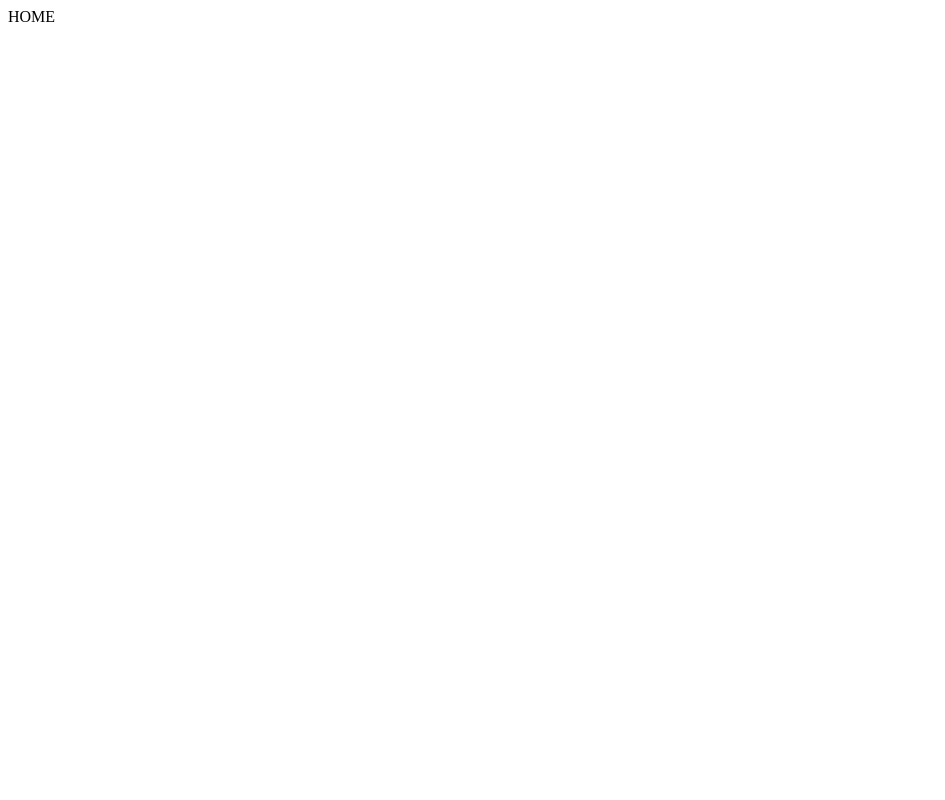
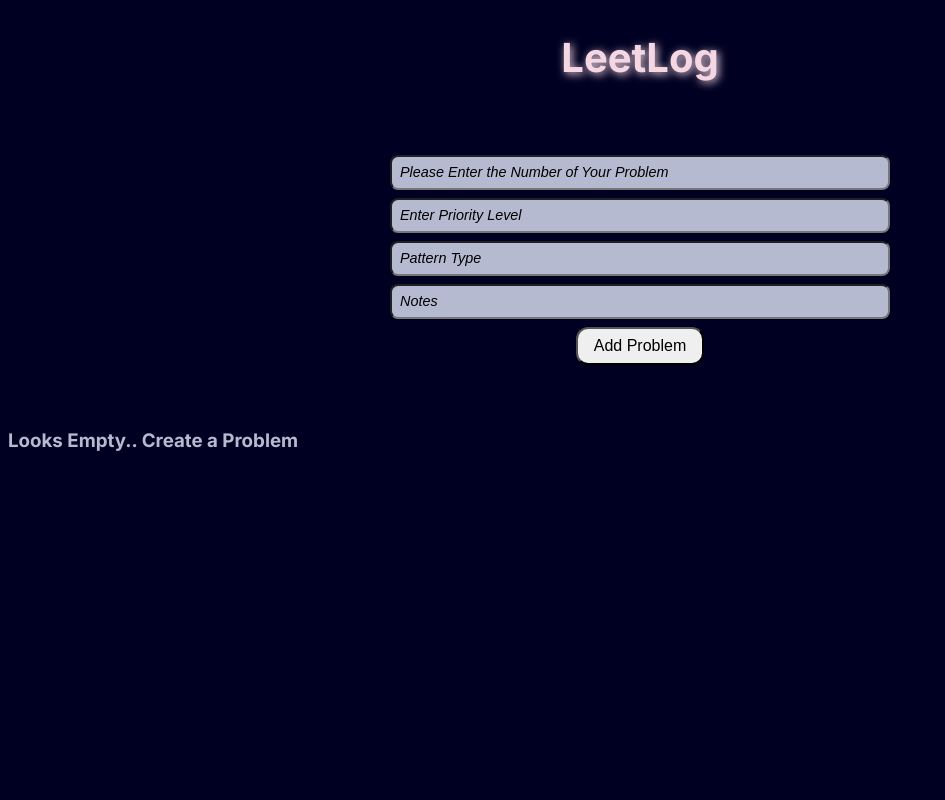
Before and after one commit to Damedollar02/leetlog, a Flask app: page / in a window 1280 px wide. Before the commit the part shown is almost empty. Shown: the whole page, without its empty margins (0-945 px from the left). Run offline with Flask 3, Linux system fonts and the light colour scheme.

Commit message:
Can add/delete from database, inital css styling

```diff
--- a/app.py
+++ b/app.py
@@ -32,12 +32,37 @@ class CodeProblem(db.Model):
 
 def index():
     if request.method == "POST":
-        problem_number = request.form.get("number")
-        priority = request.form.get("priority")
+        problem_number = int(request.form.get("number"))
+        priority = int(request.form.get("priority"))
         pattern = request.form.get("pattern")
         notes = request.form.get("notes")
+
+        new_problem = CodeProblem(
+            number = problem_number,
+            priority_level = priority,
+            pattern_type = pattern,
+            notes = notes,
+        )
+        try:
+            db.session.add(new_problem)
+            db.session.commit()
+            return redirect(url_for('index'))
+        except:
+            return "There was an issue adding your leetcode problem"
     else:
-        return "HOME"
+        problems = CodeProblem.query.order_by(CodeProblem.priority_level).all()
+        return render_template("index.html", problems=problems)
+
+
+@app.route("/delete/<int:number>", methods=["POST"])
+def delete(number):
+    record_to_delete = CodeProblem.query.get_or_404(number)
+    try:
+        db.session.delete(record_to_delete)
+        db.session.commit()
+        return redirect(url_for('index'))
+    except:
+        return "There was an issue deleting the problem"
 
 
 
--- /dev/null
+++ b/static/styles.css
@@ -0,0 +1,74 @@
+.title-class {
+  color: #F5D7E3;
+  font-weight: bold;
+  font-size: 2.5rem;
+  text-align: center;
+  text-shadow: 2px 2px 8px #F5D7E3;
+}
+
+.no-problems {
+  color: #B5BAD0;
+}
+
+.problem-list {
+  color: #B5BAD0;
+}
+
+.problem-text {
+  color: #F5D7E3;
+  text-shadow: 2px 2px 8px #F5D7E3;
+  font-weight: bold;
+}
+
+.problem-card {
+  display: flex;
+  flex-direction: row;
+  justify-content: space-between;
+  align-items: center;
+  padding: 1rem;
+  border-radius: 0.5rem;
+  background-color: #1c1c2e;
+  margin-bottom: 1rem;
+}
+
+.form-card {
+  width: 100%;
+  max-width: 600px;
+  margin: 2rem auto;
+  text-align: center;
+  padding: 2rem;
+  border-radius: 0.75rem;
+}
+
+button {
+  font-size: 1rem;
+  padding: 0.5rem 1rem;
+  cursor: pointer;
+  border-radius: 12px;
+}
+
+body {
+  background-color: #000022;
+  font-family: "Inter", sans-serif;
+}
+
+input {
+  display: block;
+  margin: 0.5rem auto;
+  width: 80%;
+  padding: 0.5rem;
+  border-radius: 0.5rem;
+  background-color: #B5BAD0;
+}
+
+input::-moz-placeholder {
+  color: black;
+  font-style: italic;
+  font-size: 0.9rem;
+}
+
+input::placeholder {
+  color: black;
+  font-style: italic;
+  font-size: 0.9rem;
+}/*# sourceMappingURL=styles.css.map */
--- /dev/null
+++ b/static/styles.scss
@@ -0,0 +1,73 @@
+$back_color:#000022;
+$title_color:#32DE8A;
+$text_color:#B5BAD0;
+$test_title:#F5D7E3;
+
+.title-class {
+    color: $test_title;
+    font-weight: bold;
+    font-size: 2.5rem;
+    text-align: center;
+    text-shadow: 2px 2px 8px $test_title;
+
+}
+.no-problems{
+    color: $text_color;
+}
+.problem-list{
+    color:$text_color
+}
+
+.problem-text{
+    color: $test_title;
+    text-shadow: 2px 2px 8px $test_title;
+    font-weight: bold;
+}
+
+.problem-card {
+    display: flex;
+    flex-direction: row;
+    justify-content: space-between;
+    align-items: center;
+    padding: 1rem;
+    border-radius: 0.5rem;
+    background-color: #1c1c2e;
+    margin-bottom: 1rem;
+  }
+
+
+.form-card {
+    width: 100%;
+    max-width: 600px;
+    margin: 2rem auto;
+    text-align: center;
+    padding: 2rem;
+    border-radius: 0.75rem;
+}
+
+button {
+    font-size: 1rem;
+    padding: 0.5rem 1rem;
+    cursor: pointer;
+    border-radius: 12px;
+}
+
+body {
+    background-color: $back_color;
+    font-family: 'Inter', sans-serif
+  }
+
+input {
+    display: block;
+    margin: 0.5rem auto;
+    width: 80%;
+    padding: 0.5rem;
+    border-radius: 0.5rem;
+    background-color: $text_color;
+  }
+
+input::placeholder{
+    color: black;
+    font-style: italic;
+    font-size: 0.9rem;
+}
--- a/templates/index.html
+++ b/templates/index.html
@@ -3,16 +3,38 @@
 <head>
     <meta charset="UTF-8">
     <meta name="viewport" content="width=device-width, initial-scale=1.0">
-    <link rel="stylesheet" href="">
-    <title>Document</title>
+    <link href="https://fonts.googleapis.com/css2?family=Inter:wght@400;600;700&display=swap" rel="stylesheet">
+    <link rel="stylesheet" href="{{ url_for('static', filename='styles.css') }}">
+    <title>LeetLog</title>
 </head>
 <body>
-    <form action="{{url_for('index')}}" method="post">
-        <input type="text" name="number">
-        <input type="text" name="priority">
-        <input type="text" name="pattern">
-        <input type="text" name="notes">
+    <h2 class="title-class">LeetLog</h2>
+    <form class="form-card" action="{{url_for('index')}}" method="post">
+        <input type="text" name="number" placeholder="Please Enter the Number of Your Problem">
+        <input type="text" name="priority" placeholder="Enter Priority Level">
+        <input type="text" name="pattern" placeholder="Pattern Type">
+        <input type="text" name="notes" placeholder="Notes">
         <button type="submit">Add Problem</button>
+
     </form>
+    <div class="problem-list">
+        {% if problems|length < 1 %}
+        <h3 class="no-problems">Looks Empty.. Create a Problem</h3>
+        {% else %}
+        <ul>
+            {% for problem in problems%}
+            <li>
+            <div class="problem-card">
+                <div class="problem-text">{{problem}}</div>
+                <form action="/delete/{{problem.number}}" method="post">
+                    <button>Delete</button>
+                </form>
+            </div>
+            </li>
+            {% endfor %}
+        </ul>
+        {% endif %}
+    </div>
+
 </body>
 </html>
```
Also changed, not shown: 1 other file.
